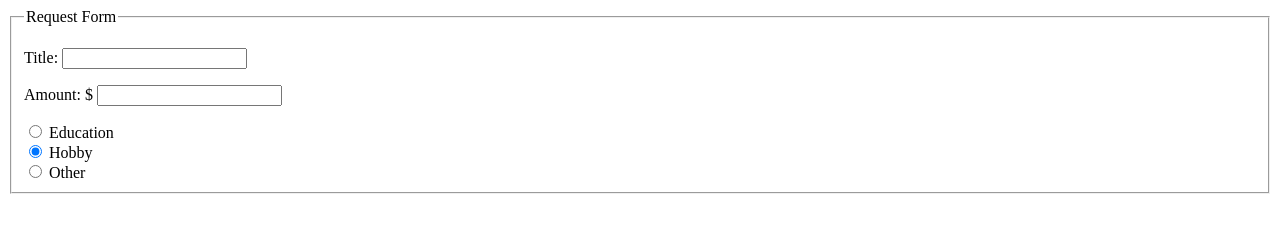
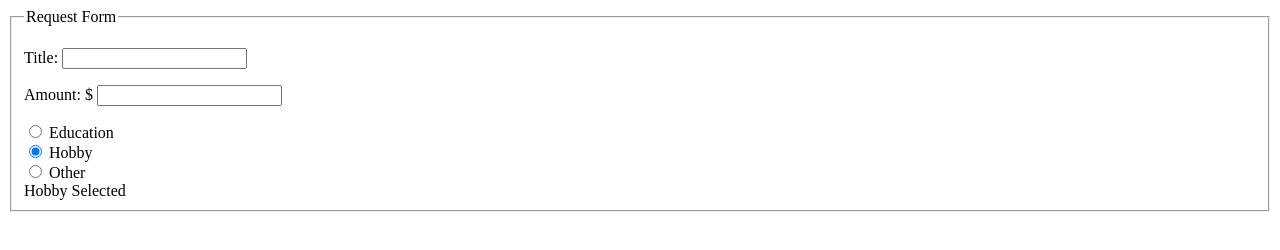
Before and after one commit to rshvkumar/rshvkumar.github.io, a plain HTML site: page form.html in a window 1280 px wide. Both pictures are taken after a click on the radio button "Hobby". Drawn offline with Linux system fonts and the light colour scheme.

Commit message:
Update form.html

```diff
--- a/form.html
+++ b/form.html
@@ -5,8 +5,12 @@
     function selected() {
         if(document.getElementById('education').checked) {
             document.getElementById('Education box').style.display = 'block';
-        } else {
-            document.getElementById('Education box').style.display = 'none';
+        }
+        if(document.getElementById('hobby').checked) {
+            document.getElementById('Hobby box').style.display = 'block';
+        }
+        if(document.getElementById('other').checked) {
+            document.getElementById('Other box').style.display = 'block';
         }
     }
 </script>
```
